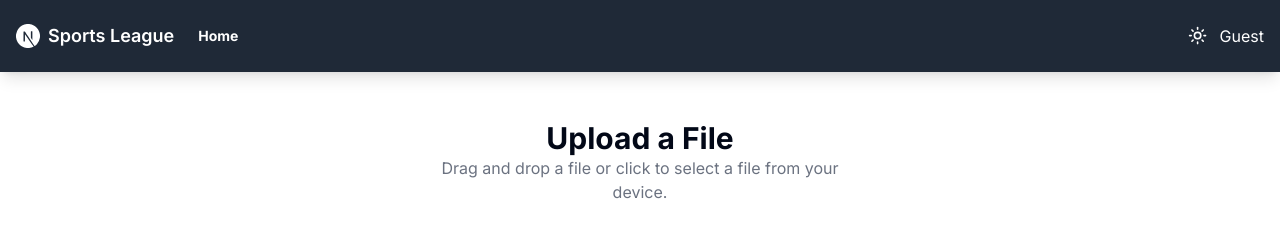
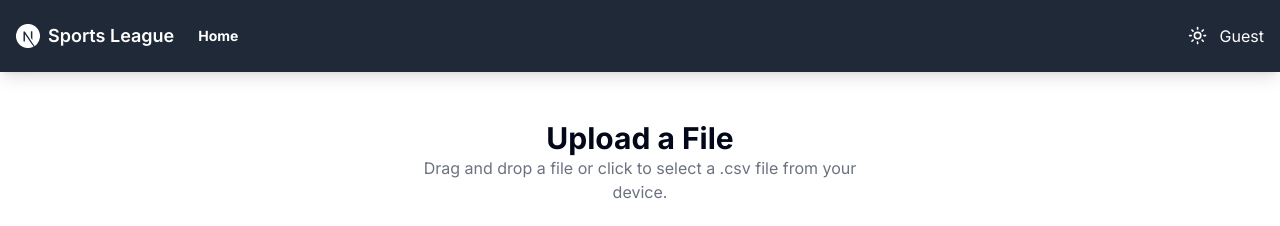
Before and after one commit to Mohmmde1/sports_league, a Next.js app in the folder frontend/: page /upload in a window 1280 px wide. Shown: the top 226 px of the page. Built offline with nearby package versions, Linux system fonts and the light colour scheme; no server answers.

Commit message:
chore: make sure it is .csv file

```diff
--- a/frontend/src/app/upload/page.js
+++ b/frontend/src/app/upload/page.js
@@ -59,7 +59,7 @@ export default function Page() {
       <div className="text-center">
         <h1 className="text-3xl font-bold">Upload a File</h1>
         <p className="text-gray-500 dark:text-gray-400">
-          Drag and drop a file or click to select a file from your device.
+          Drag and drop a file or click to select a .csv file from your device.
         </p>
       </div>
       <div
```
